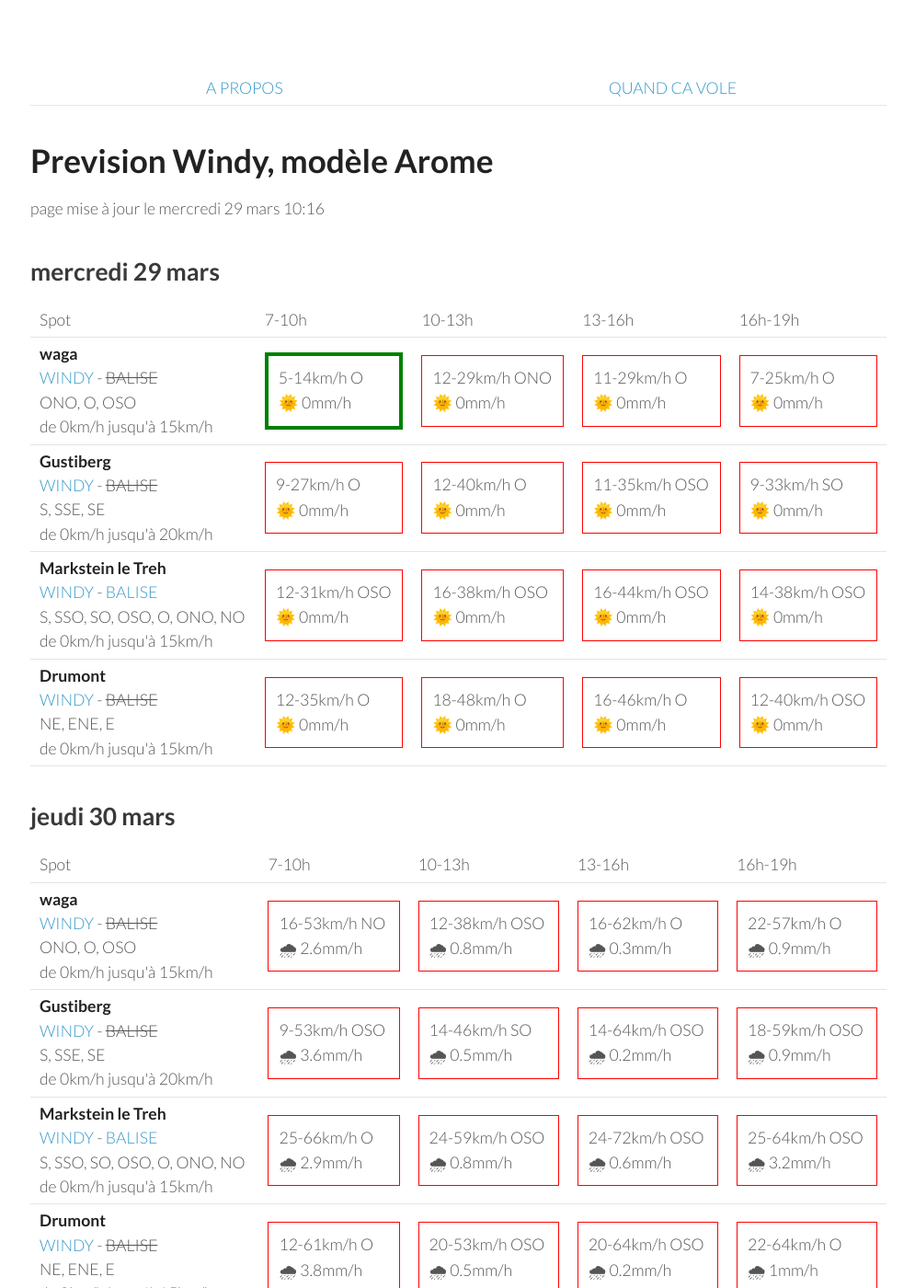
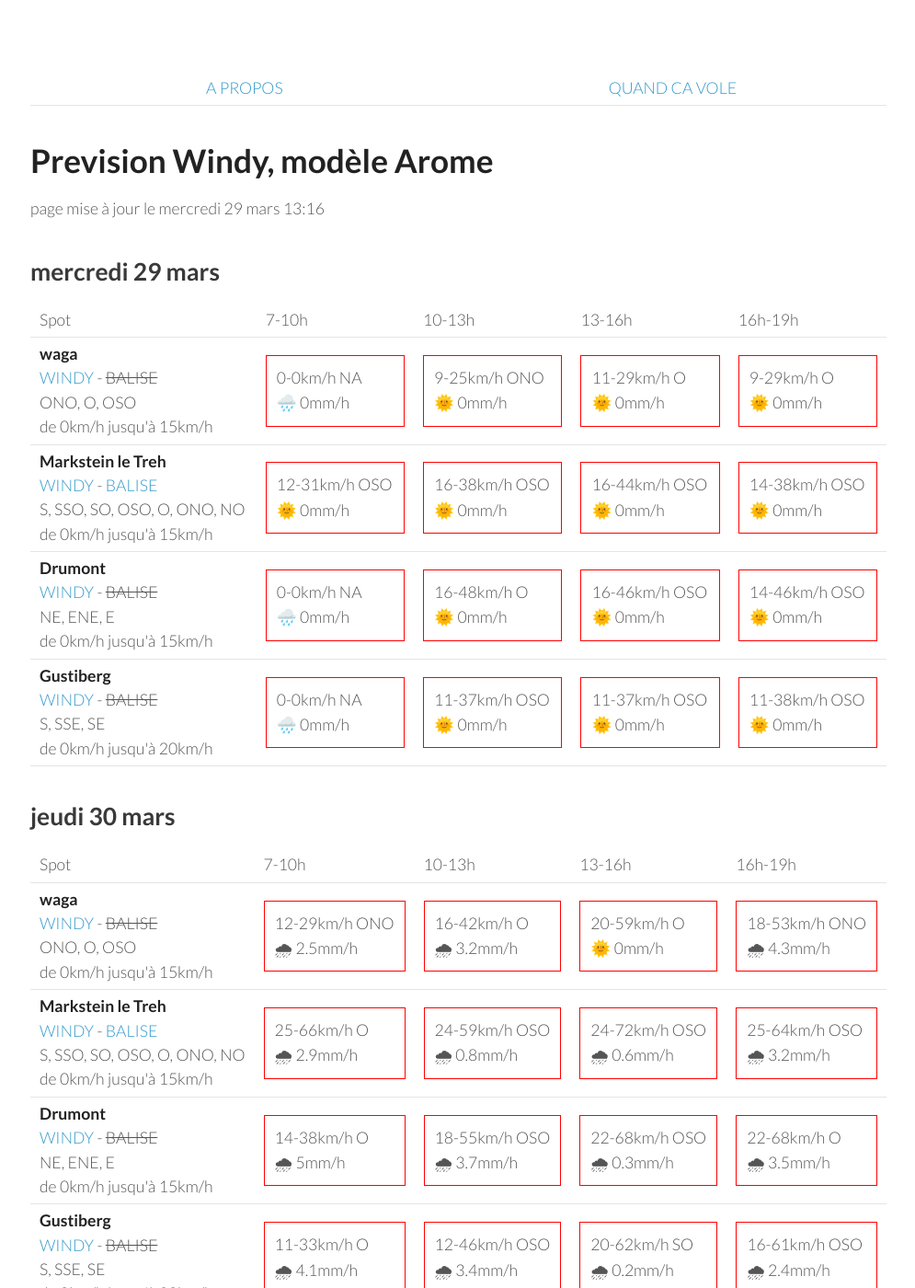
Before and after one commit to parapente-dans-le-nord/parapente-dans-le-nord.github.io, a Jekyll site: the page built from vosges.markdown, in a window 1280 px wide and 1400 px high. Shown: the whole window at 92% size, without its empty margins (25-1020 px from the left). Built offline with Jekyll 4.4.1, drawn with Linux system fonts in a browser that asks for light colours.

Commit message:
update index.markdown

```diff
--- a/vosges.markdown
+++ b/vosges.markdown
@@ -7,7 +7,7 @@ title:  "Tous les spots"
 {: .links}
 
 # Prevision Windy, modèle Arome
-page mise à jour le mercredi 29 mars 10:16
+page mise à jour le mercredi 29 mars 13:16
 
 ## mercredi 29 mars
 
@@ -24,21 +24,10 @@ page mise à jour le mercredi 29 mars 10:16
 <tr>
         <td><strong>waga</strong><br><a href="https://windy.com/47.903/6.996?47.900,6.983,15">WINDY</a> - <span class="no-balise"> BALISE </span><br> <span class="vent-favorable">ONO, O, OSO</span><br><span class="force-vent">de 0km/h jusqu'à 15km/h</span> </td>
 
-            <td><div class="flyable"><p>5-14km/h O</p><p>🌞 0mm/h</p></div></td>
-            <td><div class="not-flyable"><p>12-29km/h ONO</p><p>🌞 0mm/h</p></div></td>
+            <td><div class="not-flyable"><p>0-0km/h NA</p><p>🌧️ 0mm/h</p></div></td>
+            <td><div class="not-flyable"><p>9-25km/h ONO</p><p>🌞 0mm/h</p></div></td>
             <td><div class="not-flyable"><p>11-29km/h O</p><p>🌞 0mm/h</p></div></td>
-            <td><div class="not-flyable"><p>7-25km/h O</p><p>🌞 0mm/h</p></div></td>
-
-
-    </tr>
-<tr>
-        <td><strong>Gustiberg</strong><br><a href="https://windy.com/47.894/6.934?47.891,6.934,15,m:eYYagmI">WINDY</a> - <span class="no-balise"> BALISE </span><br> <span class="vent-favorable">S, SSE, SE</span><br><span class="force-vent">de 0km/h jusqu'à 20km/h</span> </td>
-
-            <td><div class="not-flyable"><p>9-27km/h O</p><p>🌞 0mm/h</p></div></td>
-            <td><div class="not-flyable"><p>12-40km/h O</p><p>🌞 0mm/h</p></div></td>
-            <td><div class="not-flyable"><p>11-35km/h OSO</p><p>🌞 0mm/h</p></div></td>
-            <td><div class="not-flyable"><p>9-33km/h SO</p><p>🌞 0mm/h</p></div></td>
-
+            <td><div class="not-flyable"><p>9-29km/h O</p><p>🌞 0mm/h</p></div></td>
 
     </tr>
 <tr>
@@ -54,11 +43,19 @@ page mise à jour le mercredi 29 mars 10:16
 <tr>
         <td><strong>Drumont</strong><br><a href="https://windy.com/47.898/6.919?47.687,6.919,9,m:eYYagmG">WINDY</a> - <span class="no-balise"> BALISE </span><br> <span class="vent-favorable">NE, ENE, E</span><br><span class="force-vent">de 0km/h jusqu'à 15km/h</span> </td>
 
-            <td><div class="not-flyable"><p>12-35km/h O</p><p>🌞 0mm/h</p></div></td>
-            <td><div class="not-flyable"><p>18-48km/h O</p><p>🌞 0mm/h</p></div></td>
-            <td><div class="not-flyable"><p>16-46km/h O</p><p>🌞 0mm/h</p></div></td>
-            <td><div class="not-flyable"><p>12-40km/h OSO</p><p>🌞 0mm/h</p></div></td>
+            <td><div class="not-flyable"><p>0-0km/h NA</p><p>🌧️ 0mm/h</p></div></td>
+            <td><div class="not-flyable"><p>16-48km/h O</p><p>🌞 0mm/h</p></div></td>
+            <td><div class="not-flyable"><p>16-46km/h OSO</p><p>🌞 0mm/h</p></div></td>
+            <td><div class="not-flyable"><p>14-46km/h OSO</p><p>🌞 0mm/h</p></div></td>
 
+    </tr>
+<tr>
+        <td><strong>Gustiberg</strong><br><a href="https://windy.com/47.894/6.934?47.891,6.934,15,m:eYYagmI">WINDY</a> - <span class="no-balise"> BALISE </span><br> <span class="vent-favorable">S, SSE, SE</span><br><span class="force-vent">de 0km/h jusqu'à 20km/h</span> </td>
+
+            <td><div class="not-flyable"><p>0-0km/h NA</p><p>🌧️ 0mm/h</p></div></td>
+            <td><div class="not-flyable"><p>11-37km/h OSO</p><p>🌞 0mm/h</p></div></td>
+            <td><div class="not-flyable"><p>11-37km/h OSO</p><p>🌞 0mm/h</p></div></td>
+            <td><div class="not-flyable"><p>11-38km/h OSO</p><p>🌞 0mm/h</p></div></td>
 
     </tr>
 
@@ -80,20 +77,10 @@ page mise à jour le mercredi 29 mars 10:16
 <tr>
         <td><strong>waga</strong><br><a href="https://windy.com/47.903/6.996?47.900,6.983,15">WINDY</a> - <span class="no-balise"> BALISE </span><br> <span class="vent-favorable">ONO, O, OSO</span><br><span class="force-vent">de 0km/h jusqu'à 15km/h</span> </td>
 
-            <td><div class="not-flyable"><p>16-53km/h NO</p><p>🌧 2.6mm/h</p></div></td>
-            <td><div class="not-flyable"><p>12-38km/h OSO</p><p>🌧 0.8mm/h</p></div></td>
-            <td><div class="not-flyable"><p>16-62km/h O</p><p>🌧 0.3mm/h</p></div></td>
-            <td><div class="not-flyable"><p>22-57km/h O</p><p>🌧 0.9mm/h</p></div></td>
-
-
-    </tr>
-<tr>
-        <td><strong>Gustiberg</strong><br><a href="https://windy.com/47.894/6.934?47.891,6.934,15,m:eYYagmI">WINDY</a> - <span class="no-balise"> BALISE </span><br> <span class="vent-favorable">S, SSE, SE</span><br><span class="force-vent">de 0km/h jusqu'à 20km/h</span> </td>
-
-            <td><div class="not-flyable"><p>9-53km/h OSO</p><p>🌧 3.6mm/h</p></div></td>
-            <td><div class="not-flyable"><p>14-46km/h SO</p><p>🌧 0.5mm/h</p></div></td>
-            <td><div class="not-flyable"><p>14-64km/h OSO</p><p>🌧 0.2mm/h</p></div></td>
-            <td><div class="not-flyable"><p>18-59km/h OSO</p><p>🌧 0.9mm/h</p></div></td>
+            <td><div class="not-flyable"><p>12-29km/h ONO</p><p>🌧 2.5mm/h</p></div></td>
+            <td><div class="not-flyable"><p>16-42km/h O</p><p>🌧 3.2mm/h</p></div></td>
+            <td><div class="not-flyable"><p>20-59km/h O</p><p>🌞 0mm/h</p></div></td>
+            <td><div class="not-flyable"><p>18-53km/h ONO</p><p>🌧 4.3mm/h</p></div></td>
 
 
     </tr>
@@ -110,10 +97,20 @@ page mise à jour le mercredi 29 mars 10:16
 <tr>
         <td><strong>Drumont</strong><br><a href="https://windy.com/47.898/6.919?47.687,6.919,9,m:eYYagmG">WINDY</a> - <span class="no-balise"> BALISE </span><br> <span class="vent-favorable">NE, ENE, E</span><br><span class="force-vent">de 0km/h jusqu'à 15km/h</span> </td>
 
-            <td><div class="not-flyable"><p>12-61km/h O</p><p>🌧 3.8mm/h</p></div></td>
-            <td><div class="not-flyable"><p>20-53km/h OSO</p><p>🌧 0.5mm/h</p></div></td>
-            <td><div class="not-flyable"><p>20-64km/h OSO</p><p>🌧 0.2mm/h</p></div></td>
-            <td><div class="not-flyable"><p>22-64km/h O</p><p>🌧 1mm/h</p></div></td>
+            <td><div class="not-flyable"><p>14-38km/h O</p><p>🌧 5mm/h</p></div></td>
+            <td><div class="not-flyable"><p>18-55km/h OSO</p><p>🌧 3.7mm/h</p></div></td>
+            <td><div class="not-flyable"><p>22-68km/h OSO</p><p>🌧 0.3mm/h</p></div></td>
+            <td><div class="not-flyable"><p>22-68km/h O</p><p>🌧 3.5mm/h</p></div></td>
+
+
+    </tr>
+<tr>
+        <td><strong>Gustiberg</strong><br><a href="https://windy.com/47.894/6.934?47.891,6.934,15,m:eYYagmI">WINDY</a> - <span class="no-balise"> BALISE </span><br> <span class="vent-favorable">S, SSE, SE</span><br><span class="force-vent">de 0km/h jusqu'à 20km/h</span> </td>
+
+            <td><div class="not-flyable"><p>11-33km/h O</p><p>🌧 4.1mm/h</p></div></td>
+            <td><div class="not-flyable"><p>12-46km/h OSO</p><p>🌧 3.4mm/h</p></div></td>
+            <td><div class="not-flyable"><p>20-62km/h SO</p><p>🌧 0.2mm/h</p></div></td>
+            <td><div class="not-flyable"><p>16-61km/h OSO</p><p>🌧 2.4mm/h</p></div></td>
 
 
     </tr>
```
